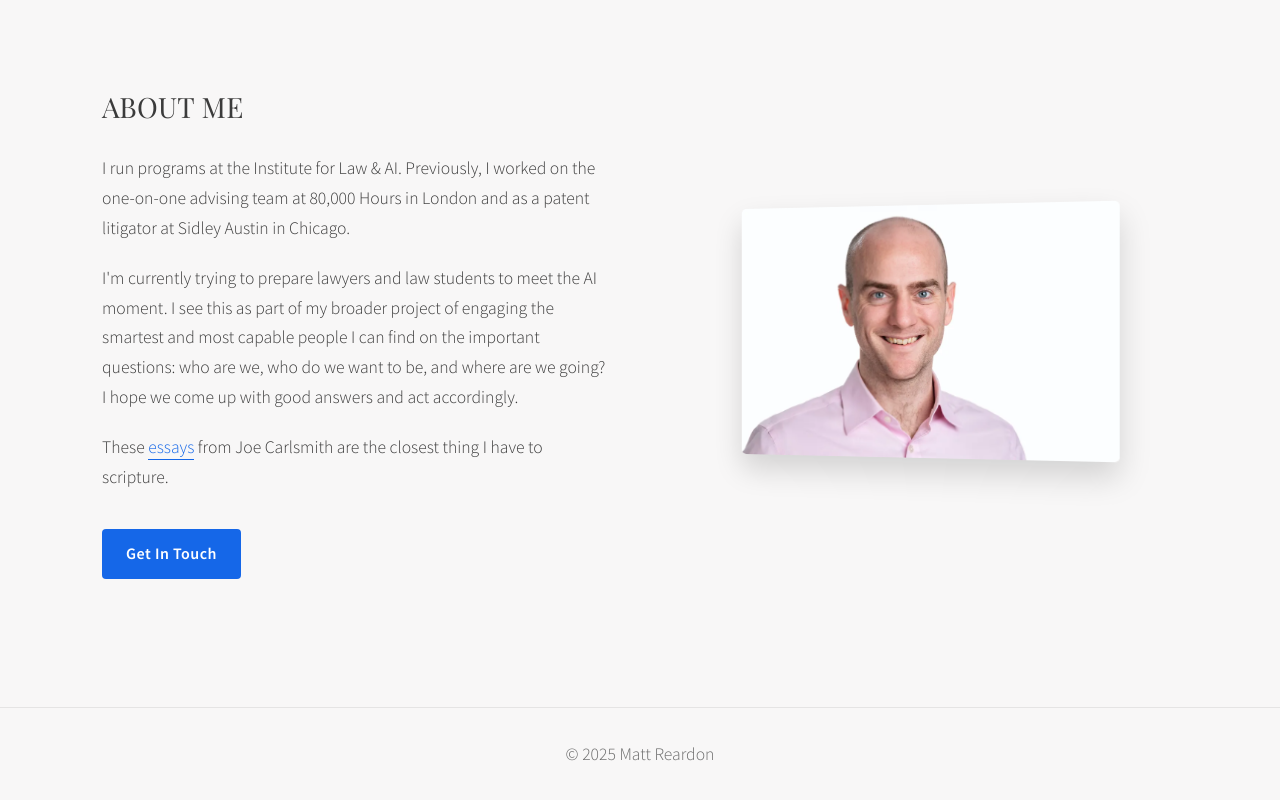
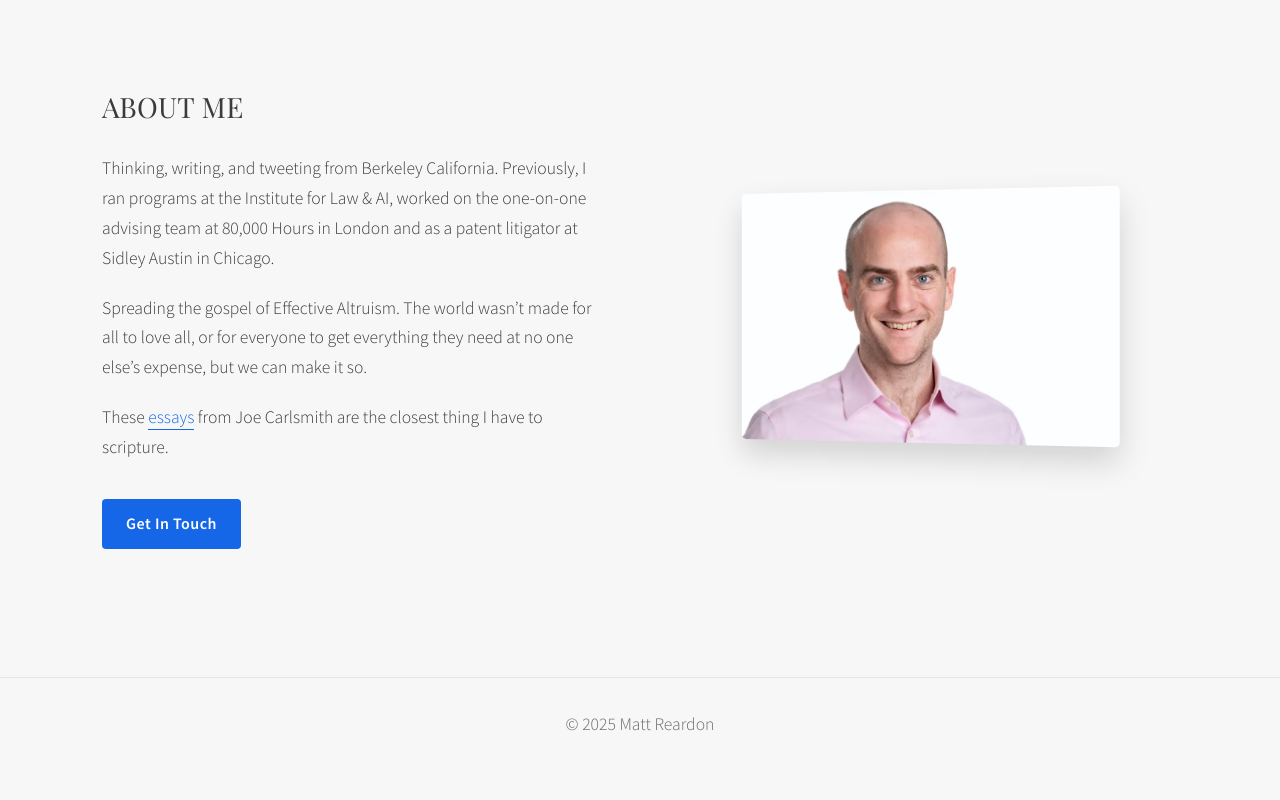
Before and after one commit to henryjosephson/matt-reardon.com, a plain HTML site: page index.html in a window 1280 px wide. Shown: the part 775-1575 px from the top of the page. Drawn offline with nearby package versions, Linux system fonts and the light colour scheme; a script that the page names is missing.

Commit message:
career update

```diff
--- a/index.html
+++ b/index.html
@@ -372,8 +372,8 @@
             <div class="about-grid fade-in delay-3">
                 <div>
                     <h2>About Me</h2>
-                    <p>I run programs at the Institute for Law & AI. Previously, I worked on the one-on-one advising team at 80,000 Hours in London and as a patent litigator at Sidley Austin in Chicago.</p>
-                    <p>I'm currently trying to prepare lawyers and law students to meet the AI moment. I see this as part of my broader project of engaging the smartest and most capable people I can find on the important questions: who are we, who do we want to be, and where are we going? I hope we come up with good answers and act accordingly.</p>
+                    <p>Thinking, writing, and tweeting from Berkeley California. Previously, I ran programs at the Institute for Law & AI, worked on the one-on-one advising team at 80,000 Hours in London and as a patent litigator at Sidley Austin in Chicago.</p>
+                    <p>Spreading the gospel of Effective Altruism. The world wasn’t made for all to love all, or for everyone to get everything they need at no one else’s expense, but we can make it so.</p>
                     <p>These <a href="/essential-joe-carlsmith/" class="text-link">essays</a> from Joe Carlsmith are the closest thing I have to scripture.</p>
                     <a href="mailto:mjreard90@gmail.com" class="contact-button">Get In Touch</a>
                 </div>
```
